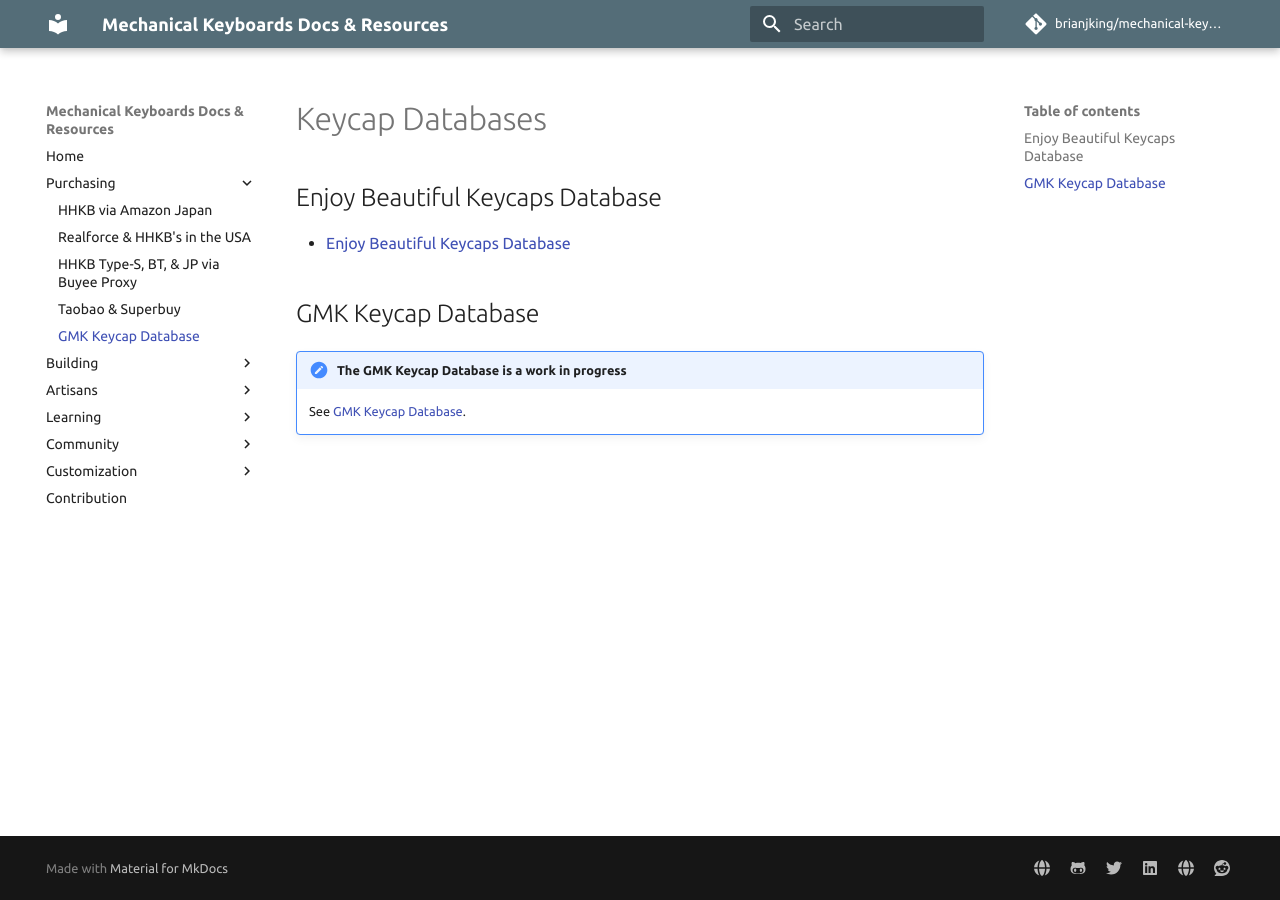
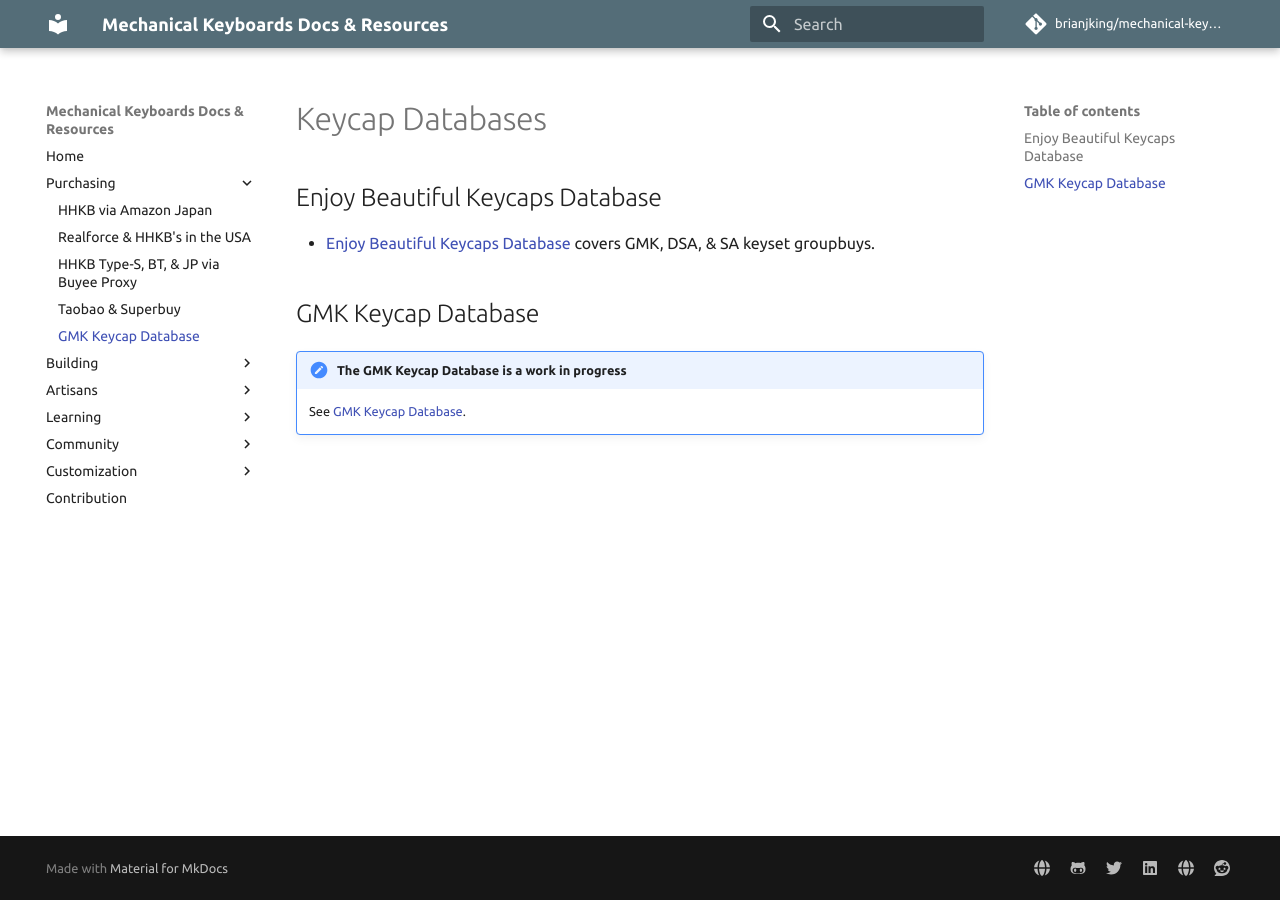
Before and after one commit to brianjking/mechanical-keyboards, an MkDocs documentation site: the page built from docs/buying/gmk-keycap-database.md, in a window 1280 px wide. Built offline with MkDocs 1.6.1 and Material for MkDocs 9.7.7, drawn with Linux system fonts in a browser that asks for light colours; comment, search, counter and statistics services are not loaded.

Commit message:
minor update.

```diff
--- a/docs/buying/gmk-keycap-database.md
+++ b/docs/buying/gmk-keycap-database.md
@@ -2,7 +2,7 @@
 
 ## Enjoy Beautiful Keycaps Database
 
-* [Enjoy Beautiful Keycaps Database](https://matrixzj.github.io/)
+* [Enjoy Beautiful Keycaps Database](https://matrixzj.github.io/) covers GMK, DSA, & SA keyset groupbuys.
 
 
 ## GMK Keycap Database
```
